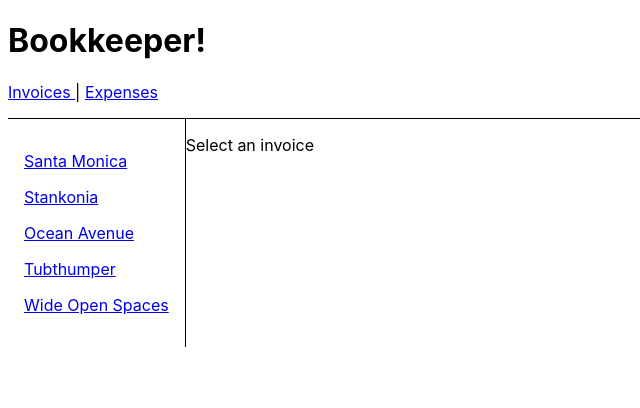
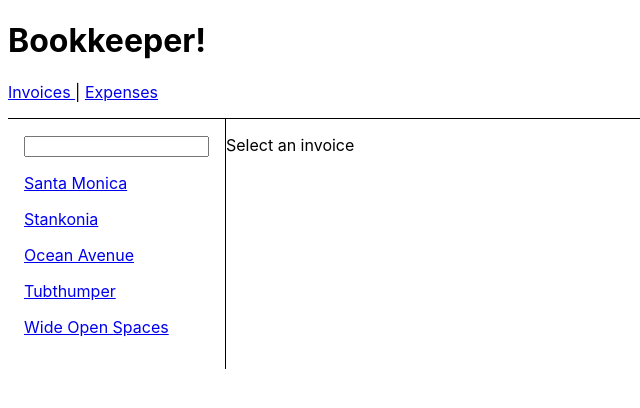
Before and after one commit to ManiShankarGajavelli/BookKeeper-router, a React (Vite) app: page /invoices in a window 1280 px wide. Shown: the top 408 px of the page, without its empty margins (0-640 px from the left). Built offline with nearby package versions, Linux system fonts and the light colour scheme.

Commit message:
1 file modified

```diff
--- a/src/routes/invoices.jsx
+++ b/src/routes/invoices.jsx
@@ -1,8 +1,9 @@
-import { NavLink, Outlet } from 'react-router-dom';
+import { NavLink, Outlet, useSearchParams } from 'react-router-dom';
 import { getInvoices } from '../data';
 
 export default function Invoices() {
   let invoices = getInvoices();
+  let [searchParams, setSearchParams] = useSearchParams();
   return (
     <div style={{ display: 'flex' }}>
       <nav
@@ -11,7 +12,25 @@
           padding: '1rem',
         }}
       >
-        {invoices.map((invoice) => (
+        <input
+          value={searchParams.get('filter') || ''}
+          onChange={(event) => {
+            let filter = event.target.name;
+            if (filter) {
+              setSearchParams(filter);
+            } else {
+              setSearchParams({});
+            }
+          }}
+        />
+        {invoices
+          .filter((invoice) => {
+            let filter = searchParams.get('filter');
+            if (!filter) return true;
+            let name = invoice.name.toLowerCase();
+            return name.startsWith(filter.toLowerCase());
+          })
+          .map((invoice) => (
             <NavLink
               style={({ isActive }) => {
                 return {
```
Lines whose indentation alone changed are shown as unchanged.
